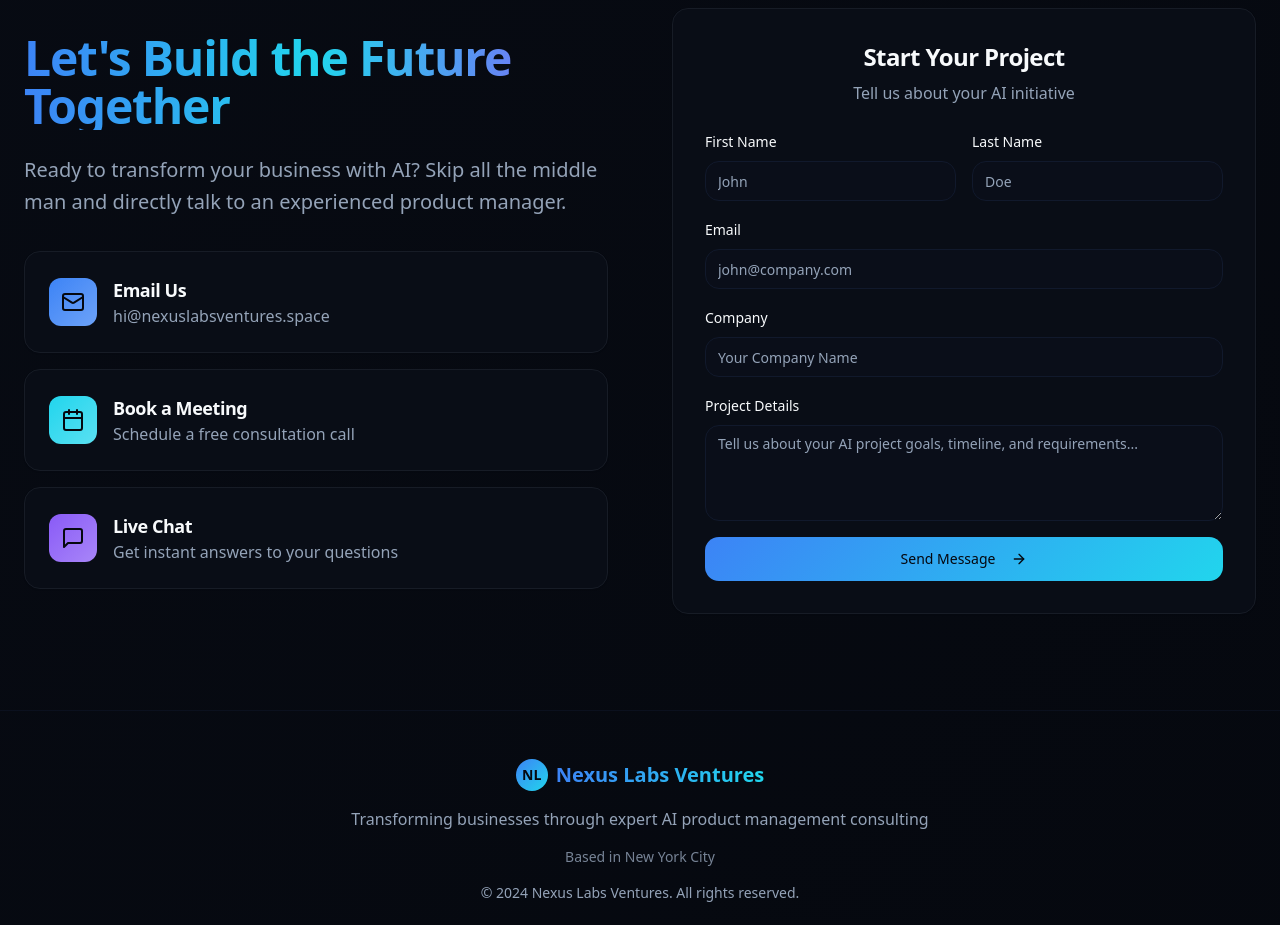
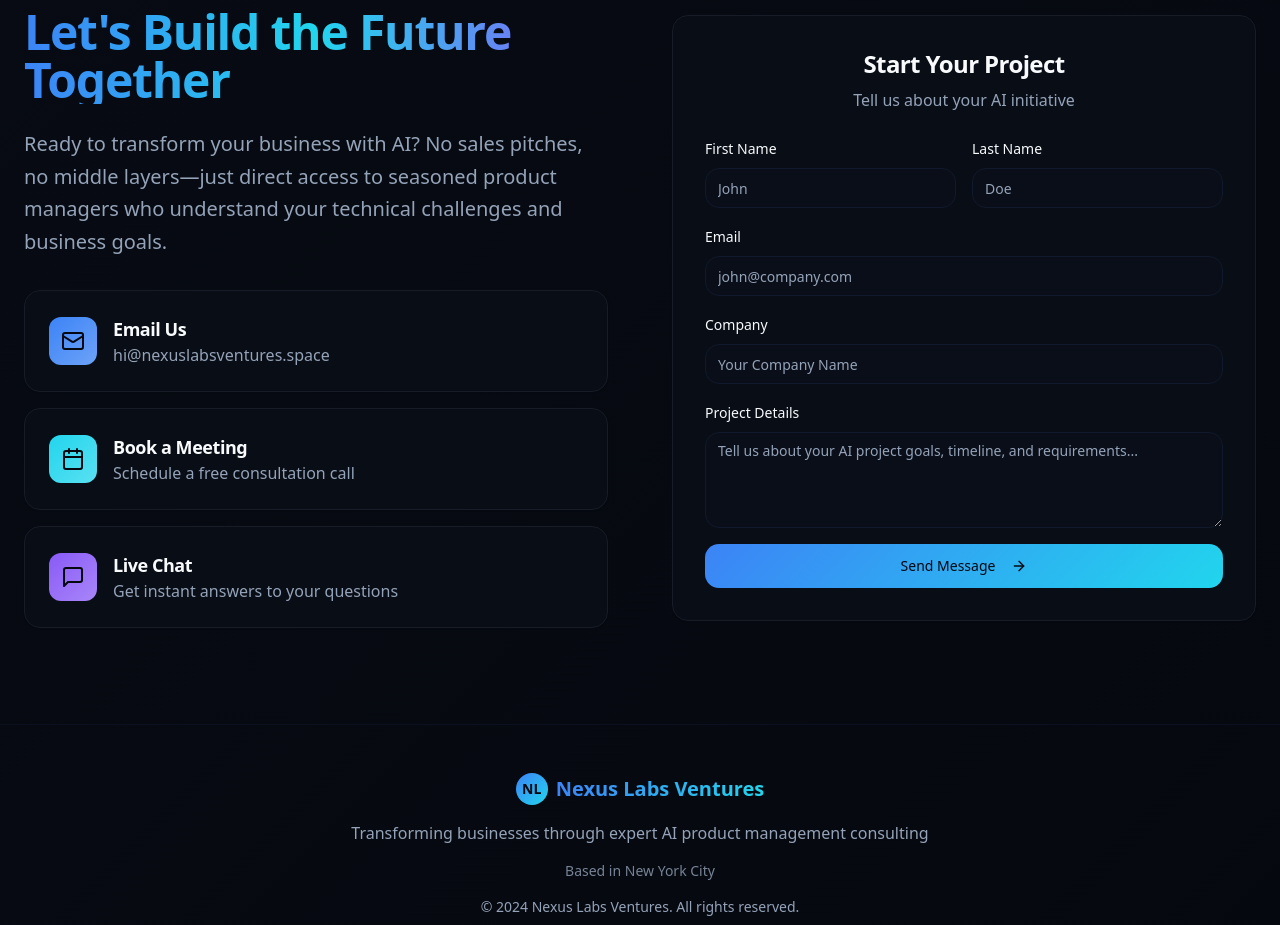
Before and after one commit to Shaggyshak/nexus-labs-ventures-website, a React (Vite) app: page / in a window 1280 px wide. Shown: the part 2080-3005 px from the top of the page. Built offline with nearby package versions, Linux system fonts and the light colour scheme.

Commit message:
Refine contact section content
Update contact section copy to reflect that the company is run solely by product managers, without sales involvement.

```diff
--- a/src/components/ContactSection.tsx
+++ b/src/components/ContactSection.tsx
@@ -14,7 +14,7 @@ const ContactSection = () => {
               <h2 className="text-4xl md:text-5xl font-bold mb-6 bg-gradient-to-r from-primary via-secondary to-accent bg-clip-text text-transparent">
                 Let's Build the Future Together
               </h2>
-              <p className="text-xl text-muted-foreground leading-relaxed">Ready to transform your business with AI? Skip all the middle man and directly talk to an experienced product manager. </p>
+              <p className="text-xl text-muted-foreground leading-relaxed">Ready to transform your business with AI? No sales pitches, no middle layers—just direct access to seasoned product managers who understand your technical challenges and business goals. </p>
             </div>
 
             {/* Contact Options */}
```
